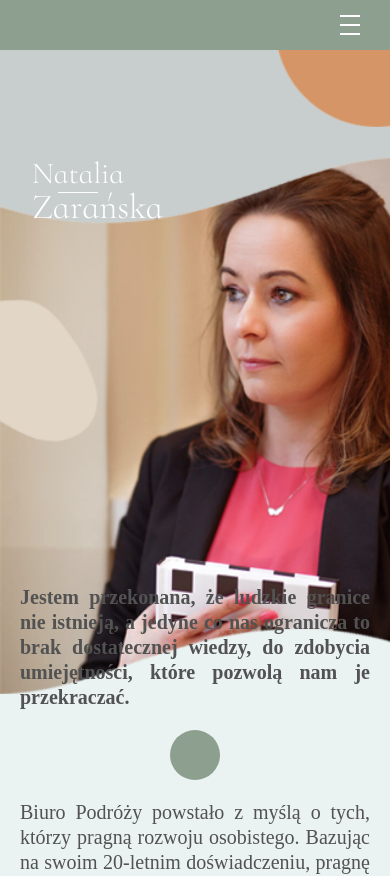
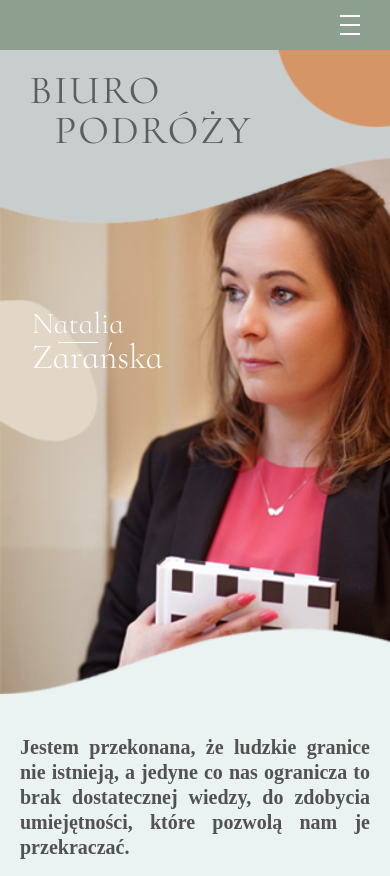
Before and after one commit to marcinstenka/zaranska, a React (Create React App) app: page / in a window 390 px wide. Shown: the top 876 px of the page. Built offline with nearby package versions, Linux system fonts and the light colour scheme.

Commit message:
hero and contact 1.3.6

```diff
--- a/src/App.css
+++ b/src/App.css
@@ -278,6 +278,9 @@ a {
     height: var(--logoMobile);
     position: fixed;
   }
+  .hero__mobile-logo{
+    display: block;
+  }
   .mobile__hamburger{
     position: fixed;
     width: 20px;
```
